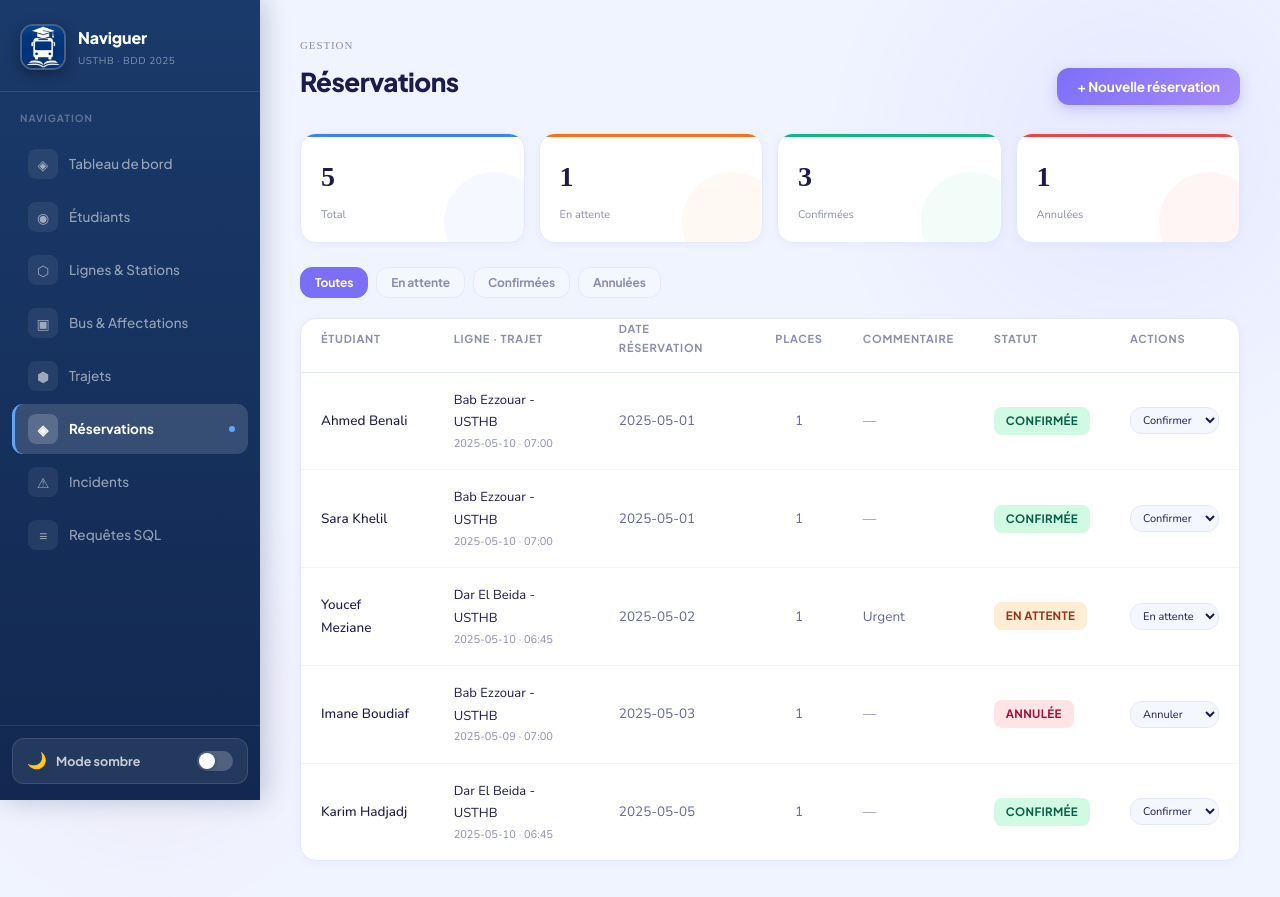
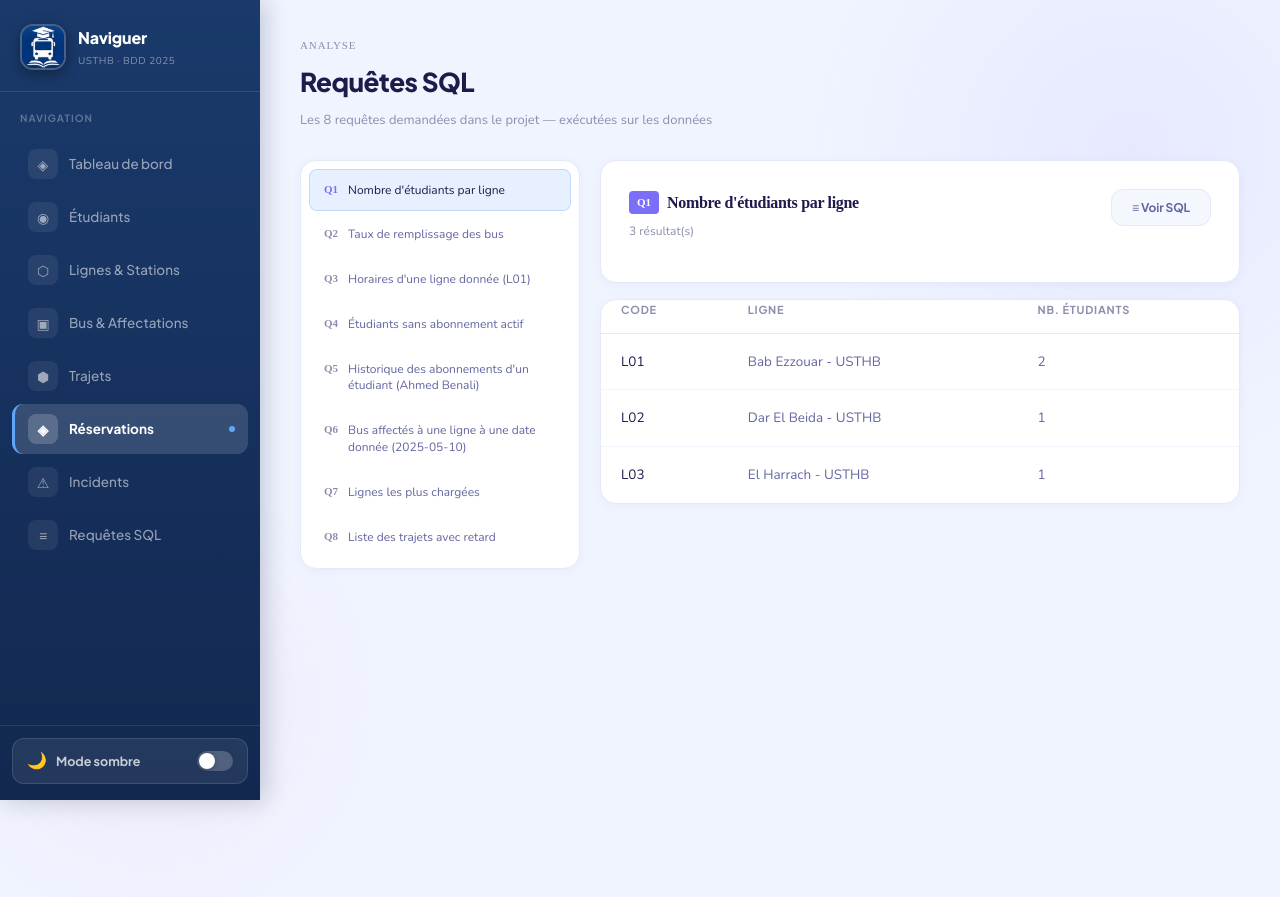
Before and after one commit to bchraaaa2-arch/transport-universitaire, a Next.js app: page /reservations in a window 1280 px wide. After the commit the page ends 800 px from the top, so only its background shows below. Built offline with nearby package versions, Linux system fonts and the light colour scheme.

Commit message:
Update reservations.js

```diff
--- a/src/pages/reservations.js
+++ b/src/pages/reservations.js
@@ -2,171 +2,292 @@ import { useState } from 'react';
 import Layout from '../components/Layout';
 import { mockData } from '../data/mockData';
 
-export default function Reservations() {
-  const [reservations, setReservations] = useState(mockData.reservations);
-  const [modal, setModal] = useState(false);
-  const [form, setForm] = useState({ id_etudiant: '', id_trajet: '', nombre_places: 1, commentaire: '' });
-  const [filter, setFilter] = useState('all');
+const { etudiants, lignes, bus, trajets, reservations, abonnements, horaires, incidents, affecter } = mockData;
 
-  const { etudiants, trajets, horaires, lignes, bus } = mockData;
-
-  const getTrajetInfo = (id) => {
-    const t = trajets.find(t => t.id === id);
-    if (!t) return {};
+// Compute all the required queries from the project
+const queries = [
+  {
+    id: 1,
+    title: 'Nombre d\'étudiants par ligne',
+    sql: `SELECT l.nom_ligne, COUNT(a.id_etudiant) AS nb_etudiants
+FROM LIGNE l
+LEFT JOIN ABONNEMENT a ON l.id_ligne = a.id_ligne
+  AND a.statut = 'actif'
+GROUP BY l.id_ligne, l.nom_ligne
+ORDER BY nb_etudiants DESC;`,
+    compute: () => {
+      return lignes.map(l => ({
+        ligne: l.nom_ligne,
+        code: l.code_ligne,
+        nb_etudiants: abonnements.filter(a => a.id_ligne === l.id && a.statut === 'actif').length,
+      })).sort((a, b) => b.nb_etudiants - a.nb_etudiants);
+    },
+    columns: ['Code', 'Ligne', 'Nb. Étudiants'],
+    renderRow: (r) => [r.code, r.ligne, r.nb_etudiants],
+  },
+  {
+    id: 2,
+    title: 'Taux de remplissage des bus',
+    sql: `SELECT b.matricule_bus, t.date_trajet,
+  t.nb_places_reservees, b.capacite_max,
+  ROUND(t.nb_places_reservees / b.capacite_max * 100, 1) AS taux_remplissage
+FROM TRAJET t
+JOIN BUS b ON t.id_bus = b.id_bus
+ORDER BY taux_remplissage DESC;`,
+    compute: () => {
+      return trajets.map(t => {
+        const b = bus.find(b => b.id === t.id_bus);
+        const pct = b ? Math.round(t.nb_places_reservees / b.capacite_max * 1000) / 10 : 0;
+        return {
+          matricule: b?.matricule_bus || '—',
+          date: t.date_trajet,
+          reservees: t.nb_places_reservees,
+          max: b?.capacite_max || 0,
+          taux: pct + '%',
+          raw: pct,
+        };
+      }).sort((a, b) => b.raw - a.raw);
+    },
+    columns: ['Bus', 'Date', 'Réservées', 'Capacité', 'Taux'],
+    renderRow: (r) => [r.matricule, r.date, r.reservees, r.max, r.taux],
+  },
+  {
+    id: 3,
+    title: 'Horaires d\'une ligne donnée (L01)',
+    sql: `SELECT h.jour_semaine, h.heure_depart, h.heure_arrivee
+FROM HORAIRE h
+JOIN LIGNE l ON h.id_ligne = l.id_ligne
+WHERE l.code_ligne = 'L01'
+ORDER BY FIELD(h.jour_semaine, 'lundi','mardi','mercredi',
+  'jeudi','vendredi','samedi','dimanche'), h.heure_depart;`,
+    compute: () => {
+      const l01 = lignes.find(l => l.code_ligne === 'L01');
+      if (!l01) return [];
+      const order = ['lundi', 'mardi', 'mercredi', 'jeudi', 'vendredi', 'samedi', 'dimanche'];
+      return horaires
+        .filter(h => h.id_ligne === l01.id)
+        .sort((a, b) => order.indexOf(a.jour_semaine) - order.indexOf(b.jour_semaine));
+    },
+    columns: ['Jour', 'Départ', 'Arrivée'],
+    renderRow: (r) => [r.jour_semaine, r.heure_depart, r.heure_arrivee || '—'],
+  },
+  {
+    id: 4,
+    title: 'Étudiants sans abonnement actif',
+    sql: `SELECT e.nom, e.prenom, e.matricule, e.email
+FROM ETUDIANT e
+WHERE NOT EXISTS (
+  SELECT 1 FROM ABONNEMENT a
+  WHERE a.id_etudiant = e.id_etudiant
+    AND a.statut = 'actif'
+);`,
+    compute: () => {
+      const activeIds = abonnements.filter(a => a.statut === 'actif').map(a => a.id_etudiant);
+      return etudiants.filter(e => !activeIds.includes(e.id));
+    },
+    columns: ['Nom', 'Prénom', 'Matricule', 'Email'],
+    renderRow: (r) => [r.nom, r.prenom, r.matricule, r.email],
+  },
+  {
+    id: 5,
+    title: 'Historique des abonnements d\'un étudiant (Ahmed Benali)',
+    sql: `SELECT l.nom_ligne, a.date_debut, a.date_fin, a.statut
+FROM ABONNEMENT a
+JOIN LIGNE l ON a.id_ligne = l.id_ligne
+WHERE a.id_etudiant = 1
+ORDER BY a.date_debut DESC;`,
+    compute: () => {
+      return abonnements
+        .filter(a => a.id_etudiant === 1)
+        .map(a => ({
+          ...a,
+          ligne: lignes.find(l => l.id === a.id_ligne)?.nom_ligne || '—',
+        }))
+        .sort((a, b) => new Date(b.date_debut) - new Date(a.date_debut));
+    },
+    columns: ['Ligne', 'Début', 'Fin', 'Statut'],
+    renderRow: (r) => [r.ligne, r.date_debut, r.date_fin || 'En cours', r.statut],
+  },
+  {
+    id: 6,
+    title: 'Bus affectés à une ligne à une date donnée (2025-05-10)',
+    sql: `SELECT b.matricule_bus, b.modele, b.capacite_max, af.statut
+FROM AFFECTER af
+JOIN BUS b ON af.id_bus = b.id_bus
+JOIN LIGNE l ON af.id_ligne = l.id_ligne
+WHERE l.code_ligne = 'L01'
+  AND af.date_debut <= '2025-05-10'
+  AND (af.date_fin IS NULL OR af.date_fin >= '2025-05-10');`,
+    compute: () => {
+      const date = '2025-05-10';
+      const l01 = lignes.find(l => l.code_ligne === 'L01');
+      if (!l01) return [];
+      return affecter
+        .filter(a => a.id_ligne === l01.id && a.date_debut <= date && (!a.date_fin || a.date_fin >= date))
+        .map(a => {
+          const b = bus.find(b => b.id === a.id_bus);
+          return { ...b, statut_aff: a.statut };
+        });
+    },
+    columns: ['Matricule', 'Modèle', 'Capacité', 'Statut'],
+    renderRow: (r) => [r.matricule_bus, r.modele, r.capacite_max, r.statut],
+  },
+  {
+    id: 7,
+    title: 'Lignes les plus chargées',
+    sql: `SELECT l.nom_ligne, SUM(r.nombre_places) AS total_reservations
+FROM RESERVATION r
+JOIN TRAJET t ON r.id_trajet = t.id_trajet
+JOIN HORAIRE h ON t.id_horaire = h.id_horaire
+JOIN LIGNE l ON h.id_ligne = l.id_ligne
+WHERE r.statut = 'confirmee'
+GROUP BY l.id_ligne, l.nom_ligne
+ORDER BY total_reservations DESC;`,
+    compute: () => {
+      const result = {};
+      reservations.filter(r => r.statut === 'confirmee').forEach(r => {
+        const t = trajets.find(t => t.id === r.id_trajet);
+        const h = t ? horaires.find(h => h.id === t.id_horaire) : null;
+        const l = h ? lignes.find(l => l.id === h.id_ligne) : null;
+        if (l) {
+          result[l.id] = result[l.id] || { ligne: l.nom_ligne, total: 0 };
+          result[l.id].total += r.nombre_places;
+        }
+      });
+      return Object.values(result).sort((a, b) => b.total - a.total);
+    },
+    columns: ['Ligne', 'Total réservations confirmées'],
+    renderRow: (r) => [r.ligne, r.total],
+  },
+  {
+    id: 8,
+    title: 'Liste des trajets avec retard',
+    sql: `SELECT t.date_trajet, l.nom_ligne, b.matricule_bus,
+  h.heure_depart, i.description, i.impact
+FROM TRAJET t
+JOIN HORAIRE h ON t.id_horaire = h.id_horaire
+JOIN LIGNE l ON h.id_ligne = l.id_ligne
+JOIN BUS b ON t.id_bus = b.id_bus
+LEFT JOIN INCIDENT i ON i.id_trajet = t.id_trajet
+WHERE t.etat = 'en_retard'
+ORDER BY t.date_trajet DESC;`,
+    compute: () => {
+      return trajets.filter(t => t.etat === 'en_retard').map(t => {
         const h = horaires.find(h => h.id === t.id_horaire);
         const l = h ? lignes.find(l => l.id === h.id_ligne) : null;
         const b = bus.find(b => b.id === t.id_bus);
-    return { t, h, l, b };
+        const inc = incidents.find(i => i.id_trajet === t.id);
+        return {
+          date: t.date_trajet,
+          ligne: l?.nom_ligne || '—',
+          bus: b?.matricule_bus || '—',
+          heure: h?.heure_depart || '—',
+          cause: inc?.description || 'Non précisée',
+          impact: inc?.impact || '—',
         };
+      });
+    },
+    columns: ['Date', 'Ligne', 'Bus', 'Heure', 'Cause', 'Impact'],
+    renderRow: (r) => [r.date, r.ligne, r.bus, r.heure, r.cause, r.impact],
+  },
+];
 
-  const filtered = filter === 'all' ? reservations : reservations.filter(r => r.statut === filter);
-
-  const updateStatut = (id, statut) => setReservations(reservations.map(r => r.id === id ? { ...r, statut } : r));
-
-  const add = () => {
-    if (!form.id_etudiant || !form.id_trajet) return;
-    const newR = {
-      id: Date.now(),
-      date_reservation: new Date().toISOString().split('T')[0],
-      statut: 'en_attente',
-      nombre_places: parseInt(form.nombre_places),
-      commentaire: form.commentaire,
-      id_etudiant: parseInt(form.id_etudiant),
-      id_trajet: parseInt(form.id_trajet),
-    };
-    setReservations([...reservations, newR]);
-    setModal(false);
-  };
-
-  const statutStyles = {
-    en_attente: { cls: 'badge-orange', label: 'En attente' },
-    confirmee: { cls: 'badge-green', label: 'Confirmée' },
-    annulee: { cls: 'badge-red', label: 'Annulée' },
-    expiree: { cls: 'badge-gray', label: 'Expirée' },
-  };
+export default function Requetes() {
+  const [active, setActive] = useState(1);
+  const [showSQL, setShowSQL] = useState(false);
+  const q = queries.find(q => q.id === active);
+  const results = q.compute();
 
   return (
     <Layout>
-      <div style={{ display: 'flex', justifyContent: 'space-between', alignItems: 'flex-end', marginBottom: 28 }}>
+      <div style={{ marginBottom: 28 }}>
+        <div style={{ fontSize: 11, color: 'var(--text-muted)', fontFamily: 'Syne', textTransform: 'uppercase', letterSpacing: '0.08em', marginBottom: 4 }}>Analyse</div>
+        <h1 style={{ fontSize: 26, fontWeight: 800 }}>Requêtes SQL</h1>
+        <p style={{ color: 'var(--text-muted)', fontSize: 13, marginTop: 4 }}>Les 8 requêtes demandées dans le projet — exécutées sur les données</p>
+      </div>
+
+      <div style={{ display: 'grid', gridTemplateColumns: '280px 1fr', gap: 20 }}>
+        {/* Query list */}
+        <div className="card" style={{ padding: 8, height: 'fit-content' }}>
+          {queries.map(q => (
+            <button key={q.id} onClick={() => { setActive(q.id); setShowSQL(false); }} style={{
+              display: 'flex', alignItems: 'flex-start', gap: 10, width: '100%',
+              padding: '12px 14px', borderRadius: 8, textAlign: 'left', marginBottom: 2,
+              background: active === q.id ? 'rgba(59,130,246,.12)' : 'transparent',
+              border: active === q.id ? '1px solid rgba(59,130,246,.2)' : '1px solid transparent',
+              cursor: 'pointer', transition: 'all .15s',
+            }}>
+              <span style={{
+                fontFamily: 'Syne', fontWeight: 700, fontSize: 11,
+                color: active === q.id ? 'var(--accent)' : 'var(--text-muted)',
+                flexShrink: 0, marginTop: 1,
+              }}>Q{q.id}</span>
+              <span style={{ fontSize: 12, color: active === q.id ? 'var(--text)' : 'var(--text-dim)', lineHeight: 1.4 }}>{q.title}</span>
+            </button>
+          ))}
+        </div>
+
+        {/* Result panel */}
         <div>
-          <div style={{ fontSize: 11, color: 'var(--text-muted)', fontFamily: 'Syne', textTransform: 'uppercase', letterSpacing: '0.08em', marginBottom: 4 }}>Gestion</div>
-          <h1 style={{ fontSize: 26, fontWeight: 800 }}>Réservations</h1>
+          <div className="card" style={{ marginBottom: 16 }}>
+            <div style={{ display: 'flex', justifyContent: 'space-between', alignItems: 'flex-start', marginBottom: 12 }}>
+              <div>
+                <div style={{ display: 'flex', gap: 8, alignItems: 'center', marginBottom: 4 }}>
+                  <span style={{ background: 'var(--accent)', color: '#fff', fontFamily: 'Syne', fontWeight: 700, fontSize: 11, padding: '2px 8px', borderRadius: 4 }}>Q{q.id}</span>
+                  <h2 style={{ fontFamily: 'Syne', fontSize: 16, fontWeight: 700 }}>{q.title}</h2>
                 </div>
-        <button className="btn btn-primary" onClick={() => { setForm({ id_etudiant: '', id_trajet: '', nombre_places: 1, commentaire: '' }); setModal(true); }}>
-          + Nouvelle réservation
+                <div style={{ fontSize: 12, color: 'var(--text-muted)' }}>{results.length} résultat(s)</div>
+              </div>
+              <button className="btn btn-ghost" style={{ fontSize: 12 }} onClick={() => setShowSQL(!showSQL)}>
+                {showSQL ? '≡ Masquer SQL' : '≡ Voir SQL'}
               </button>
             </div>
 
-      {/* Stats */}
-      <div style={{ display: 'grid', gridTemplateColumns: 'repeat(4, 1fr)', gap: 14, marginBottom: 24 }}>
-        {[
-          { label: 'Total', value: reservations.length, color: '#3b82f6' },
-          { label: 'En attente', value: reservations.filter(r => r.statut === 'en_attente').length, color: '#f97316' },
-          { label: 'Confirmées', value: reservations.filter(r => r.statut === 'confirmee').length, color: '#10b981' },
-          { label: 'Annulées', value: reservations.filter(r => r.statut === 'annulee').length, color: '#ef4444' },
-        ].map(s => (
-          <div key={s.label} className="stat-card" style={{ '--accent-color': s.color, padding: '18px 20px' }}>
-            <div style={{ fontSize: 28, fontWeight: 800, fontFamily: 'Syne' }}>{s.value}</div>
-            <div style={{ fontSize: 11, color: 'var(--text-muted)', marginTop: 4 }}>{s.label}</div>
-          </div>
-        ))}
-      </div>
-
-      {/* Filters */}
-      <div style={{ display: 'flex', gap: 8, marginBottom: 20 }}>
-        {[['all', 'Toutes'], ['en_attente', 'En attente'], ['confirmee', 'Confirmées'], ['annulee', 'Annulées']].map(([v, l]) => (
-          <button key={v} onClick={() => setFilter(v)} className="btn" style={{
-            padding: '7px 14px', fontSize: 12,
-            background: filter === v ? 'var(--accent)' : 'var(--surface2)',
-            color: filter === v ? '#fff' : 'var(--text-muted)',
-            border: `1px solid ${filter === v ? 'var(--accent)' : 'var(--border)'}`,
-          }}>{l}</button>
-        ))}
+            {showSQL && (
+              <pre style={{
+                background: '#0d1117',
+                border: '1px solid var(--border)',
+                borderRadius: 8,
+                padding: '16px',
+                fontSize: 12,
+                color: '#e2e8f0',
+                overflow: 'auto',
+                fontFamily: 'monospace',
+                lineHeight: 1.6,
+                marginBottom: 0,
+              }}>
+                <code dangerouslySetInnerHTML={{ __html: q.sql
+                  .replace(/\b(SELECT|FROM|JOIN|WHERE|GROUP BY|ORDER BY|LEFT|INNER|ON|AND|OR|NOT|EXISTS|AS|BY|IS|NULL|ROUND|COUNT|SUM|FIELD)\b/g, '<span style="color:#79c0ff">$1</span>')
+                  .replace(/'([^']*)'/g, '<span style="color:#a5d6ff">\'$1\'</span>')
+                }} />
+              </pre>
+            )}
           </div>
 
           <div className="card" style={{ padding: 0, overflow: 'hidden' }}>
+            {results.length === 0 ? (
+              <div style={{ textAlign: 'center', padding: '40px', color: 'var(--text-muted)' }}>Aucun résultat</div>
+            ) : (
               <table>
                 <thead>
                   <tr>
-              <th>Étudiant</th>
-              <th>Ligne · Trajet</th>
-              <th>Date réservation</th>
-              <th>Places</th>
-              <th>Commentaire</th>
-              <th>Statut</th>
-              <th>Actions</th>
+                    {q.columns.map(c => <th key={c}>{c}</th>)}
                   </tr>
                 </thead>
                 <tbody>
-            {filtered.map(r => {
-              const etudiant = etudiants.find(e => e.id === r.id_etudiant);
-              const { l, h, t } = getTrajetInfo(r.id_trajet);
-              const { cls, label } = statutStyles[r.statut] || { cls: 'badge-gray', label: r.statut };
-              return (
-                <tr key={r.id}>
-                  <td style={{ color: 'var(--text)', fontWeight: 500 }}>{etudiant ? `${etudiant.prenom} ${etudiant.nom}` : '—'}</td>
-                  <td>
-                    <div style={{ color: 'var(--text)', fontSize: 13 }}>{l?.nom_ligne || '—'}</div>
-                    <div style={{ color: 'var(--text-muted)', fontSize: 11 }}>{t?.date_trajet} {h ? `· ${h.heure_depart}` : ''}</div>
-                  </td>
-                  <td>{r.date_reservation}</td>
-                  <td style={{ textAlign: 'center' }}>{r.nombre_places}</td>
-                  <td style={{ maxWidth: 160 }}>{r.commentaire || <span style={{ color: 'var(--text-muted)' }}>—</span>}</td>
-                  <td><span className={`badge ${cls}`}>{label}</span></td>
-                  <td>
-                    <select value={r.statut} onChange={e => updateStatut(r.id, e.target.value)} style={{ fontSize: 11, padding: '4px 8px', width: 'auto' }}>
-                      <option value="en_attente">En attente</option>
-                      <option value="confirmee">Confirmer</option>
-                      <option value="annulee">Annuler</option>
-                      <option value="expiree">Expirer</option>
-                    </select>
-                  </td>
+                  {results.map((r, i) => (
+                    <tr key={i}>
+                      {q.renderRow(r).map((cell, j) => (
+                        <td key={j} style={{ color: j === 0 ? 'var(--text)' : 'var(--text-dim)' }}>{cell}</td>
+                      ))}
                     </tr>
-              );
-            })}
-            {filtered.length === 0 && (
-              <tr><td colSpan={7} style={{ textAlign: 'center', padding: '32px', color: 'var(--text-muted)' }}>Aucune réservation</td></tr>
-            )}
+                  ))}
                 </tbody>
               </table>
-      </div>
-
-      {modal && (
-        <div className="modal-overlay" onClick={e => e.target === e.currentTarget && setModal(false)}>
-          <div className="modal">
-            <h2 style={{ fontFamily: 'Syne', fontSize: 18, marginBottom: 20 }}>Nouvelle réservation</h2>
-            <div className="form-group">
-              <label className="form-label">Étudiant *</label>
-              <select value={form.id_etudiant} onChange={e => setForm({ ...form, id_etudiant: e.target.value })}>
-                <option value="">Sélectionner...</option>
-                {etudiants.map(e => <option key={e.id} value={e.id}>{e.prenom} {e.nom} — {e.matricule}</option>)}
-              </select>
-            </div>
-            <div className="form-group">
-              <label className="form-label">Trajet *</label>
-              <select value={form.id_trajet} onChange={e => setForm({ ...form, id_trajet: e.target.value })}>
-                <option value="">Sélectionner...</option>
-                {trajets.filter(t => t.etat !== 'annule').map(t => {
-                  const { l, h } = getTrajetInfo(t.id);
-                  return <option key={t.id} value={t.id}>{t.date_trajet} · {l?.nom_ligne || '?'} · {h?.heure_depart || '?'}</option>;
-                })}
-              </select>
-            </div>
-            <div className="form-group">
-              <label className="form-label">Nombre de places</label>
-              <input type="number" min="1" value={form.nombre_places} onChange={e => setForm({ ...form, nombre_places: e.target.value })} />
-            </div>
-            <div className="form-group">
-              <label className="form-label">Commentaire</label>
-              <input value={form.commentaire} onChange={e => setForm({ ...form, commentaire: e.target.value })} />
-            </div>
-            <div style={{ display: 'flex', gap: 10, justifyContent: 'flex-end', marginTop: 20 }}>
-              <button className="btn btn-ghost" onClick={() => setModal(false)}>Annuler</button>
-              <button className="btn btn-primary" onClick={add}>Créer</button>
+            )}
           </div>
         </div>
       </div>
-      )}
     </Layout>
   );
 }
```
Lines whose indentation alone changed are shown as unchanged.
